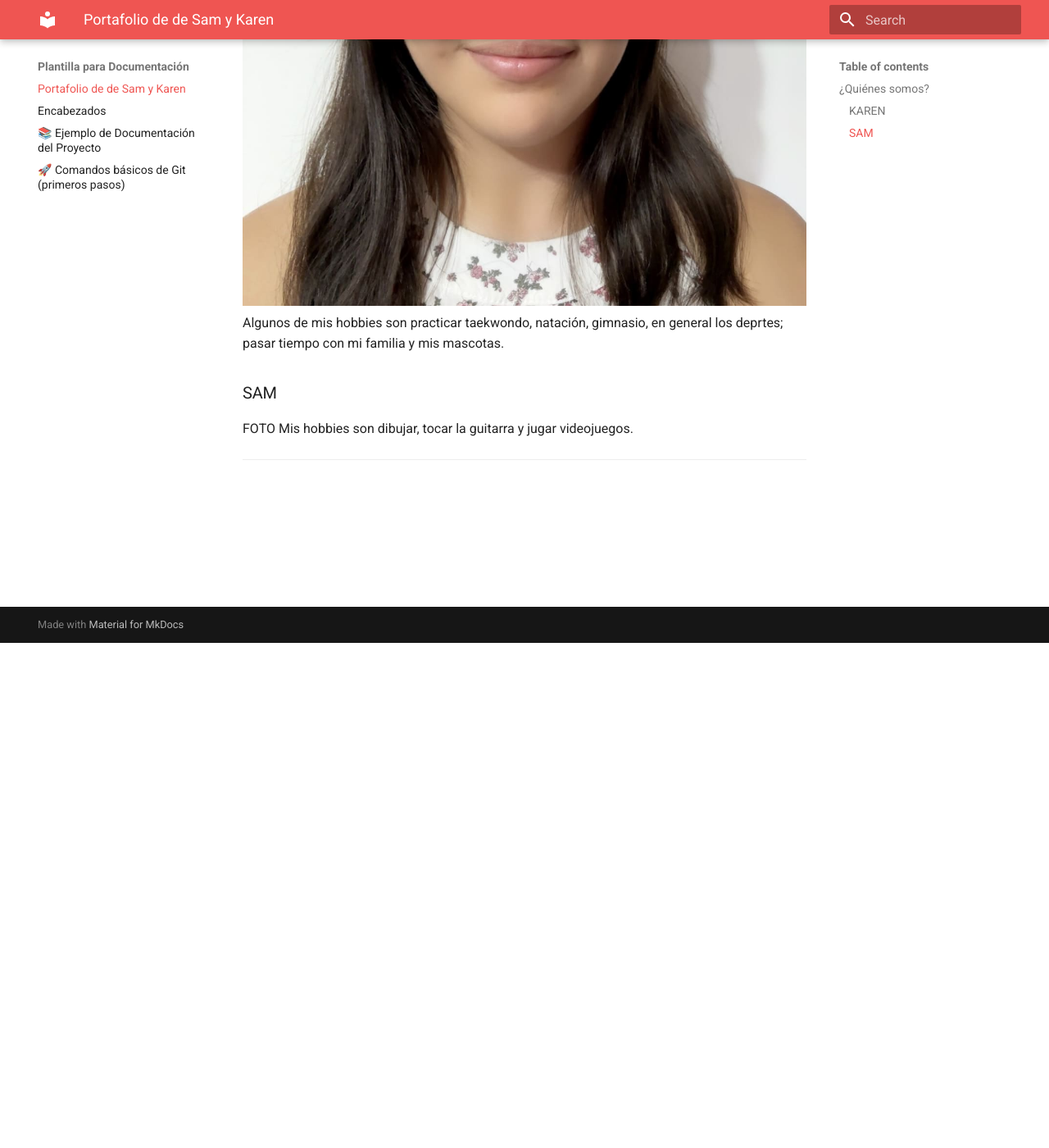
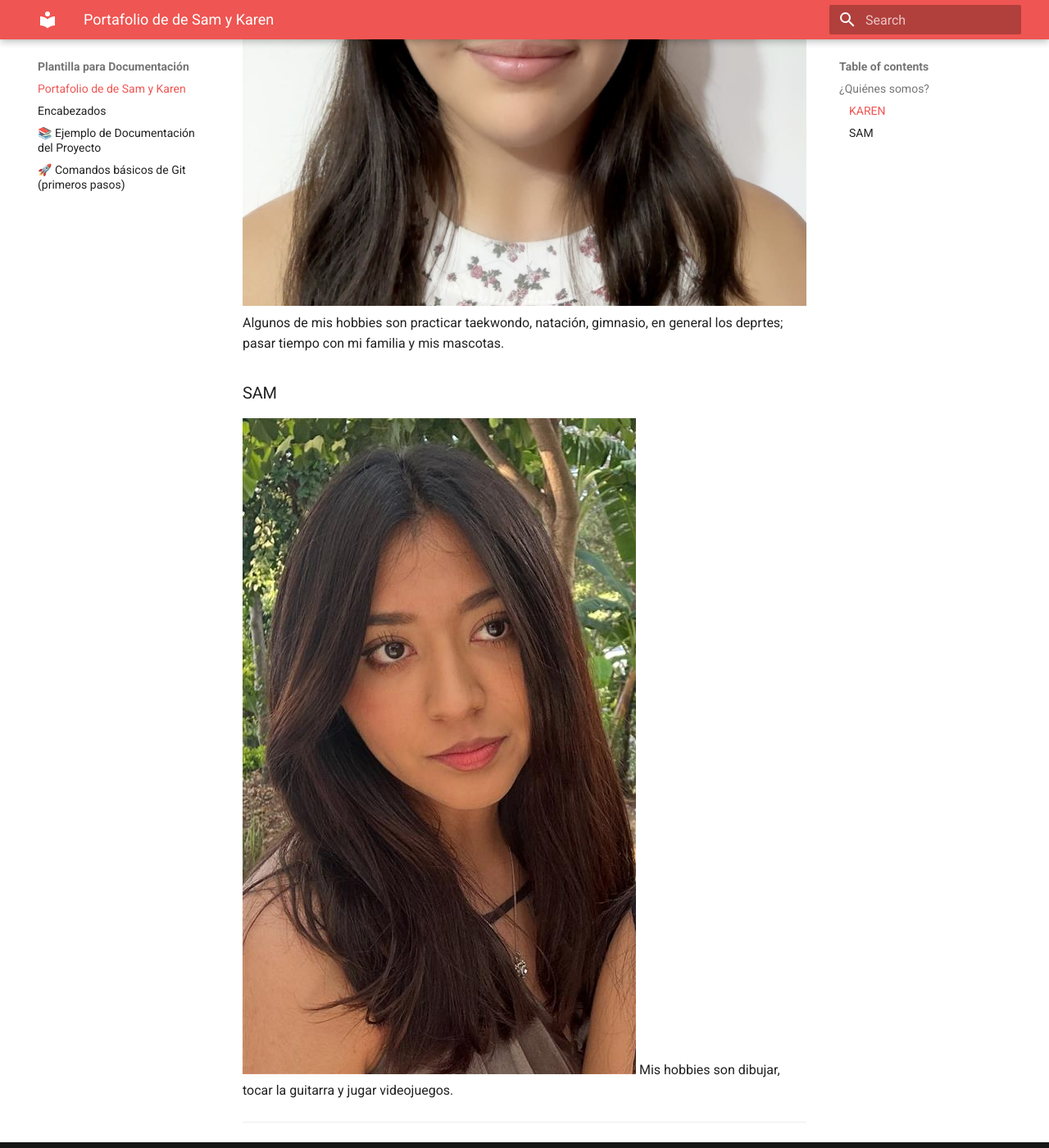
Before and after one commit to KarenPastrana/PORTAFOLIO, an MkDocs documentation site: the page built from docs/index.md, in a window 1280 px wide and 1400 px high, scrolled down 616 px. Shown: the whole window at 82% size. Built offline with MkDocs 1.6.1 and Material for MkDocs 9.7.7, drawn with Linux system fonts in a browser that asks for light colours.

Commit message:
Update index.md

```diff
--- a/docs/index.md
+++ b/docs/index.md
@@ -8,7 +8,7 @@
 
 
 ###SAM
-FOTO
+![Diagrama del sistema](recursos/imgs/Image.jpeg)
 Mis hobbies son dibujar, tocar la guitarra y jugar videojuegos.
 
 
```
